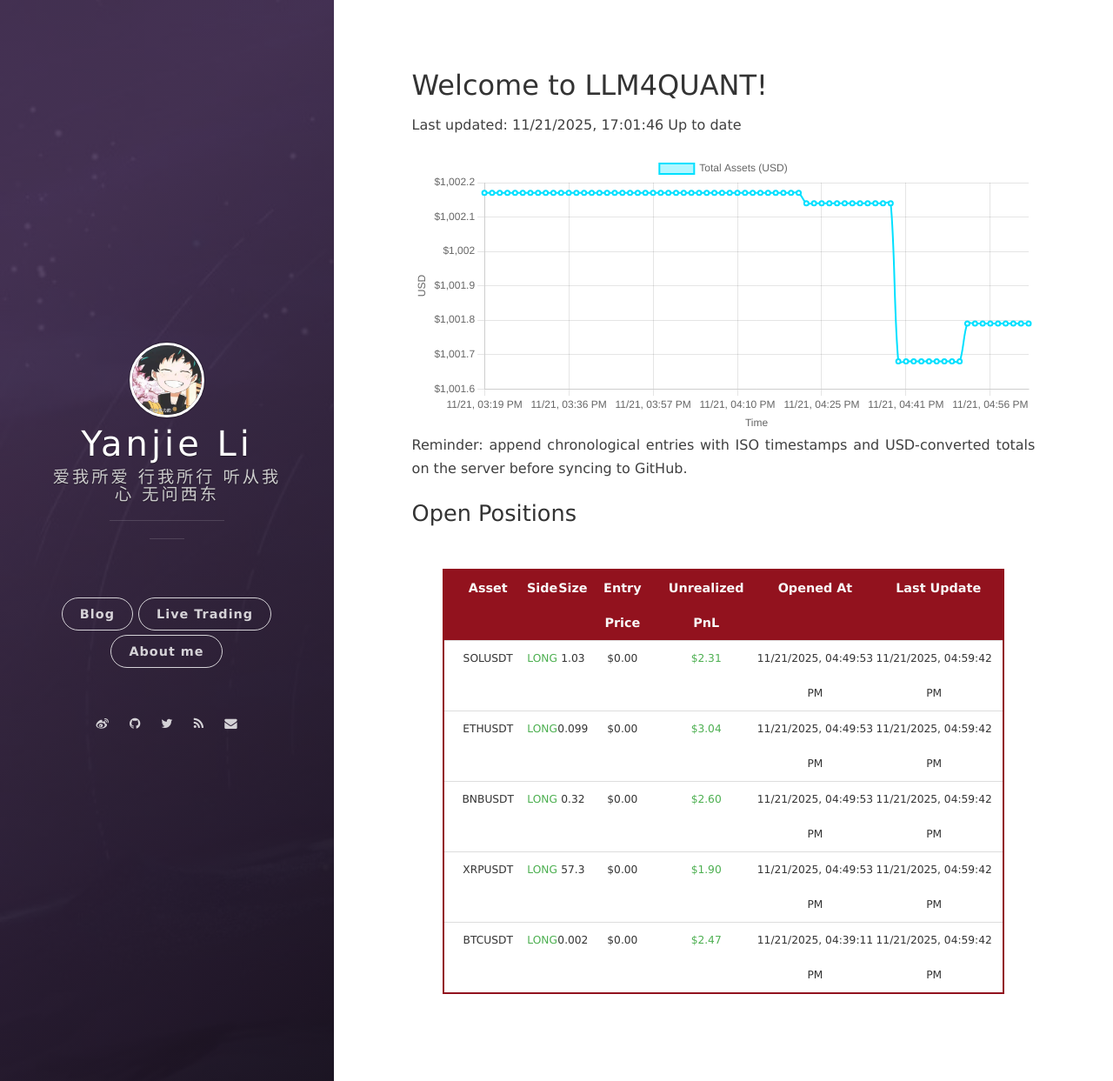
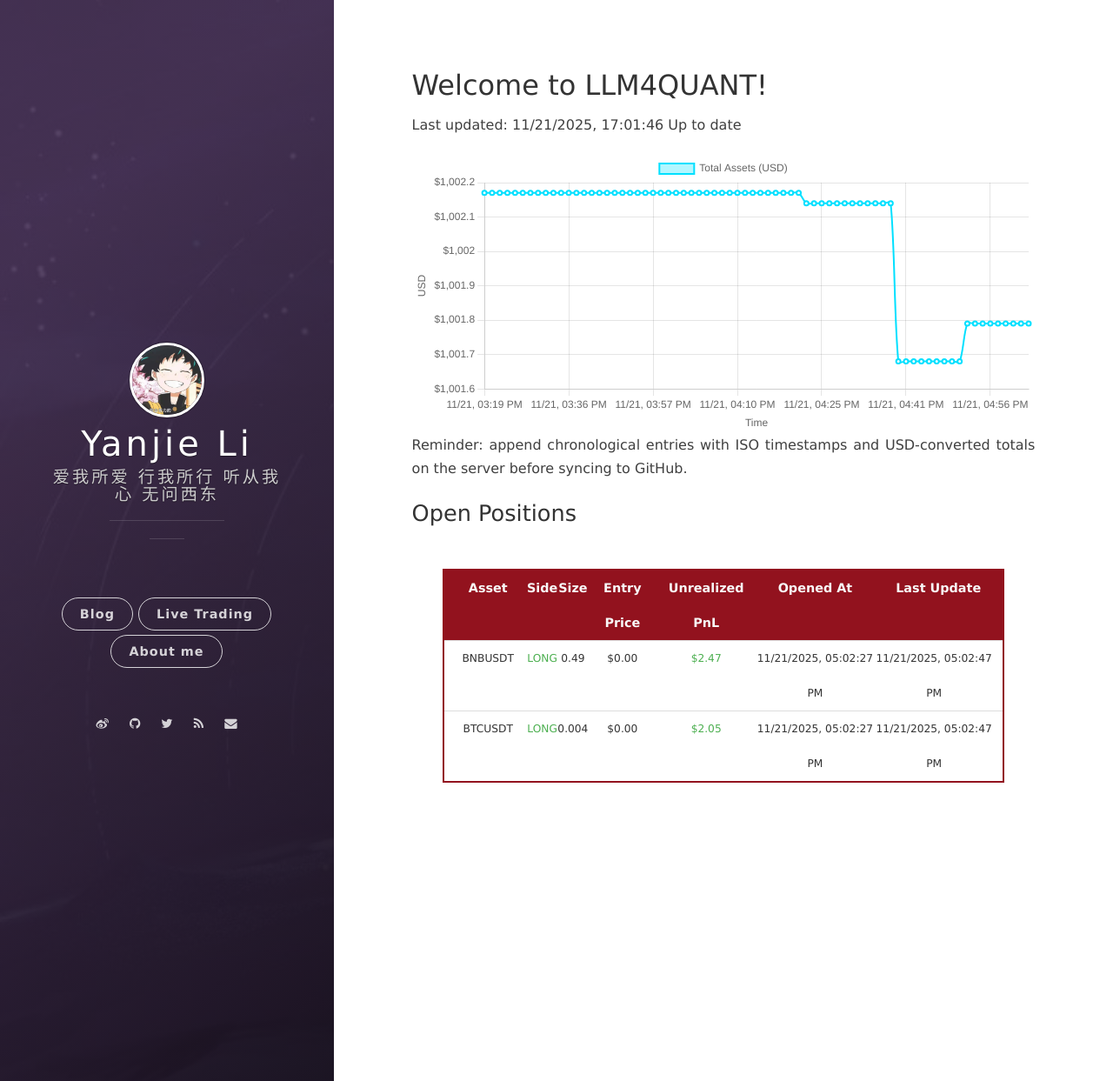
Before and after one commit to leeyegy/leeyegy.github.io, a Jekyll site: the page built from live-trading.html, in a window 1280 px wide and 1243 px high. Shown: the whole window at 87% size. Built offline with Jekyll 4.4.1, drawn with Linux system fonts in a browser that asks for light colours; nearby versions of some CDN libraries.

Commit message:
AccountMonitor: refresh positions 2025-11-22T01:02:47+08:00

```diff
--- a/assets/data/binance/positions.json
+++ b/assets/data/binance/positions.json
@@ -1,47 +1,20 @@
 [
-  {
-    "symbol": "SOLUSDT",
-    "side": "LONG",
-    "size": 1.03,
-    "entryPrice": 0.0,
-    "unrealizedPnl": 2.30825113,
-    "openedAt": "2025-11-22T00:49:53+08:00",
-    "reportedAt": "2025-11-22T00:59:42+08:00"
-  },
-  {
-    "symbol": "ETHUSDT",
-    "side": "LONG",
-    "size": 0.099,
-    "entryPrice": 0.0,
-    "unrealizedPnl": 3.03915,
-    "openedAt": "2025-11-22T00:49:53+08:00",
-    "reportedAt": "2025-11-22T00:59:42+08:00"
-  },
   {
     "symbol": "BNBUSDT",
     "side": "LONG",
-    "size": 0.32,
+    "size": 0.49,
     "entryPrice": 0.0,
-    "unrealizedPnl": 2.59869091,
-    "openedAt": "2025-11-22T00:49:53+08:00",
-    "reportedAt": "2025-11-22T00:59:42+08:00"
-  },
-  {
-    "symbol": "XRPUSDT",
-    "side": "LONG",
-    "size": 57.3,
-    "entryPrice": 0.0,
-    "unrealizedPnl": 1.90236,
-    "openedAt": "2025-11-22T00:49:53+08:00",
-    "reportedAt": "2025-11-22T00:59:42+08:00"
+    "unrealizedPnl": 2.46889091,
+    "openedAt": "2025-11-22T01:02:27+08:00",
+    "reportedAt": "2025-11-22T01:02:47+08:00"
   },
   {
     "symbol": "BTCUSDT",
     "side": "LONG",
-    "size": 0.002,
+    "size": 0.004,
     "entryPrice": 0.0,
-    "unrealizedPnl": 2.46761968,
-    "openedAt": "2025-11-22T00:39:11+08:00",
-    "reportedAt": "2025-11-22T00:59:42+08:00"
+    "unrealizedPnl": 2.0476,
+    "openedAt": "2025-11-22T01:02:27+08:00",
+    "reportedAt": "2025-11-22T01:02:47+08:00"
   }
 ]
```
